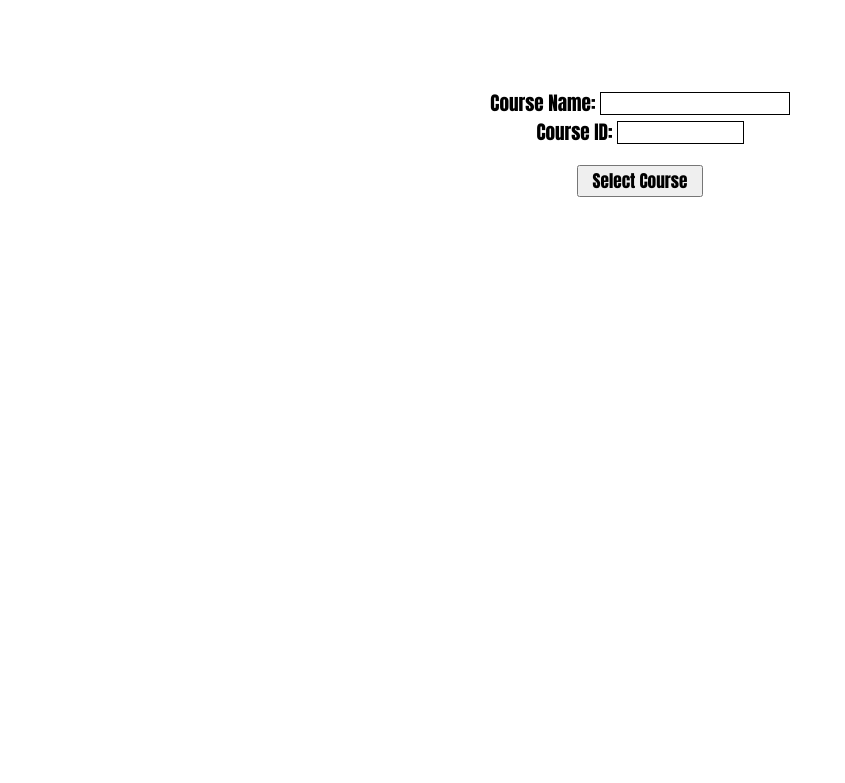
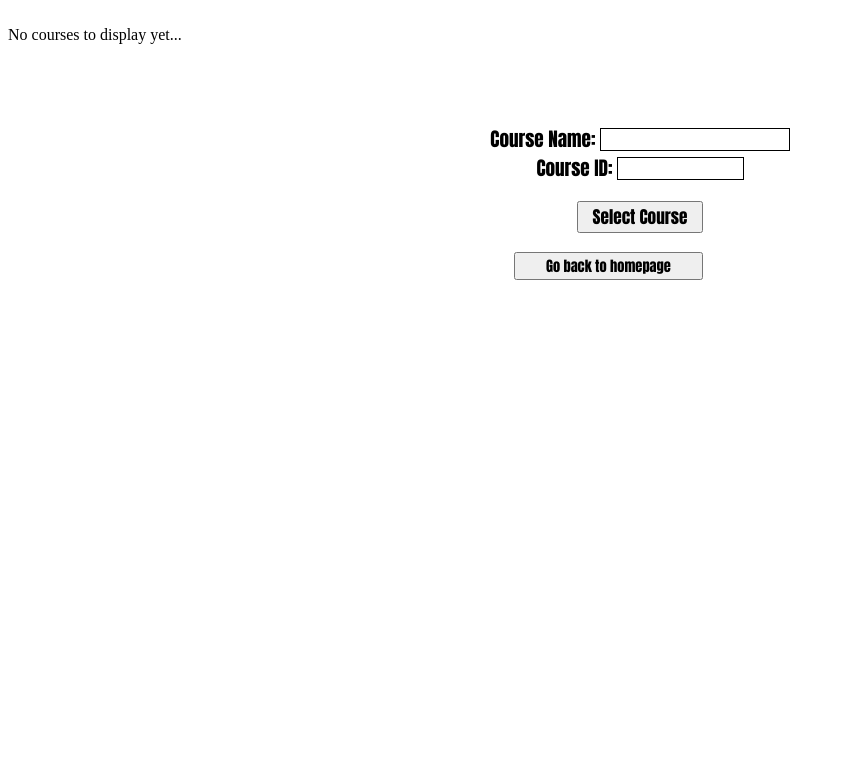
Before and after one commit to astorino-lex/CPSC471FinalProject, a PHP site: page /student_select_course.php in a window 1280 px wide. Shown: the top 783 px of the page, without its empty margins (0-845 px from the left). Run offline with PHP 8.4, Linux system fonts and the light colour scheme; the visitor is signed in with stand-in values (Sample User, id 1); data comes from the database, SQL or seed files in the repository.

Commit message:
pop up added to select course on the student side

```diff
--- a/student_favourite_course.php
+++ b/student_favourite_course.php
@@ -46,9 +46,12 @@
         style="display:inline-block;vertical-align:middle;border: 1px solid black;padding: 3px 3px;width:10%;"
         required><P>
     <input type=SUBMIT value="Select Course" style="font-family:impact;font-size:90%;width:10%;"><P>
-   </form>
+
+	 </form>
+
 	 <input type="button" value="Go back to homepage" onclick="location='process_form.php'"
 			 style="margin-left: 40%;font-family:impact;font-size:90%;width:15%;"/><P>
+
 <?php
 
   if ($checker){
--- a/student_select_course.php
+++ b/student_select_course.php
@@ -39,6 +39,11 @@
 
 		}
 	}
+	else{
+		print "<br>";
+		echo "No courses to display yet...";
+		echo "<script type='text/javascript'>alert('You have not favourited any courses yet!')</script>";
+	}
 	?>
 
 	<form action=student_course_page.php method=POST
@@ -48,9 +53,10 @@
   	   Course ID: <input type=TEXT name="course_id"
           style="display:inline-block;vertical-align:middle;border: 1px solid black;padding: 3px 3px;width:10%;"><P>
   	  <input type=SUBMIT value="Select Course" style="font-family:impact;font-size:90%;width:10%;"><P>
+	   </form>
 
-        <!--BUTTONS-->
-	   </form>
+		 <input type="button" value="Go back to homepage" onclick="location='process_form.php'"
+				 style="margin-left: 40%;font-family:impact;font-size:90%;width:15%;"/><P>
 
 
 </html>
```
